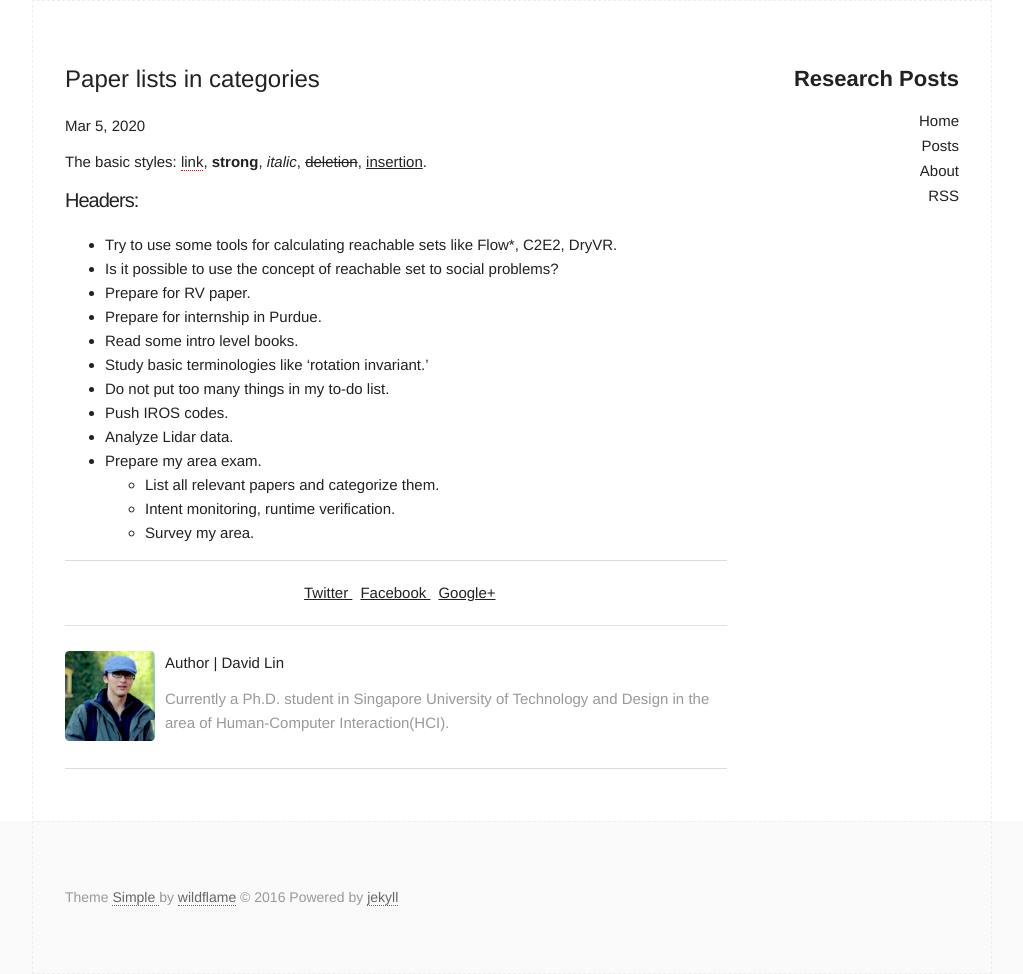
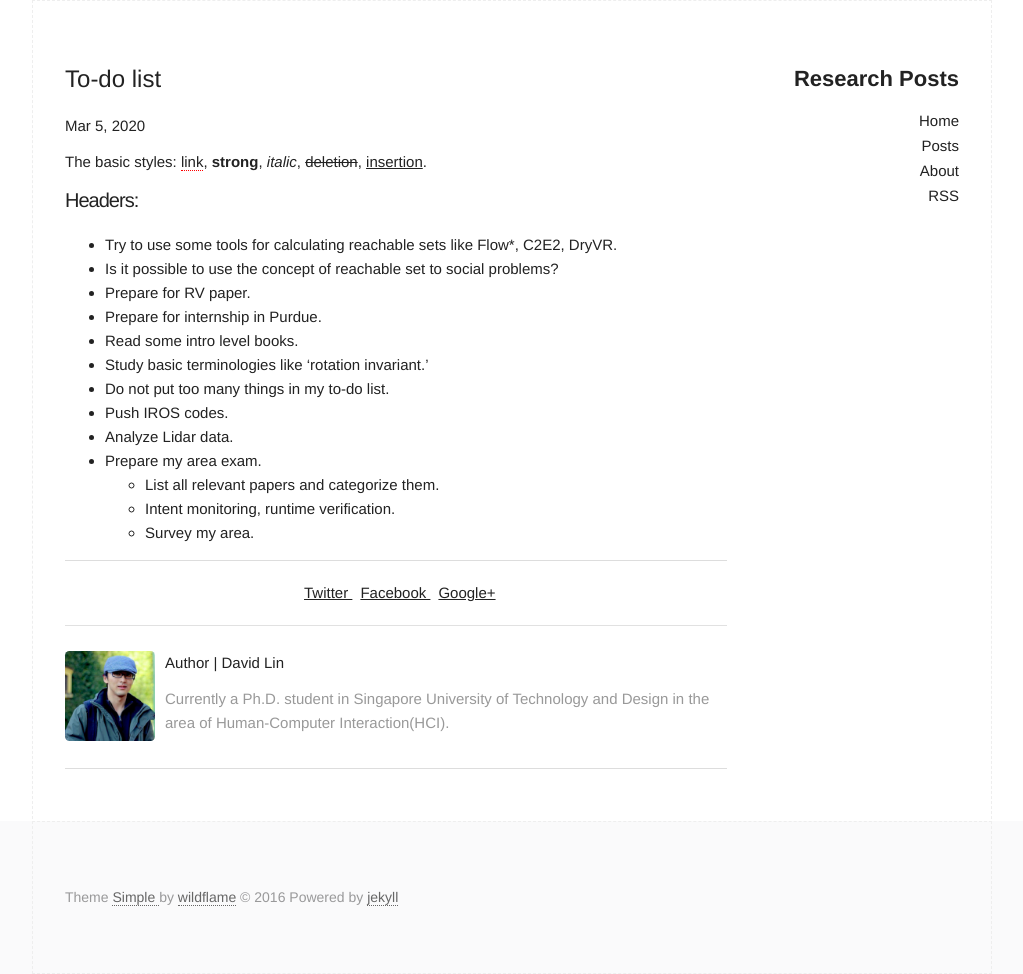
Before and after one commit to hansolyoon/research_post, a Jekyll site: the page built from _posts/2020-03-05-study-list.md, in a window 1280 px wide. Shown: the whole page, without its empty margins (128-1151 px from the left). Built offline with Jekyll 4.4.1, drawn with Linux system fonts in a browser that asks for light colours.

```diff
--- a/_posts/2020-03-05-study-list.md
+++ b/_posts/2020-03-05-study-list.md
@@ -1,8 +1,8 @@
 ---
 layout: post
-title:  Paper lists in categories
+title: To-do list
 category: jekyll
-<!-- description: Simple is a beautiful but functional jekyll theme. The font-type setting looks really good when writers use CJK mixed with English. -->
+description: Mar 5.
 ---
 
 The basic styles: [link](http://github.com/wild-flame/jekyll-simple), **strong**, *italic*, <del>deletion</del>, <ins>insertion</ins>.
```
